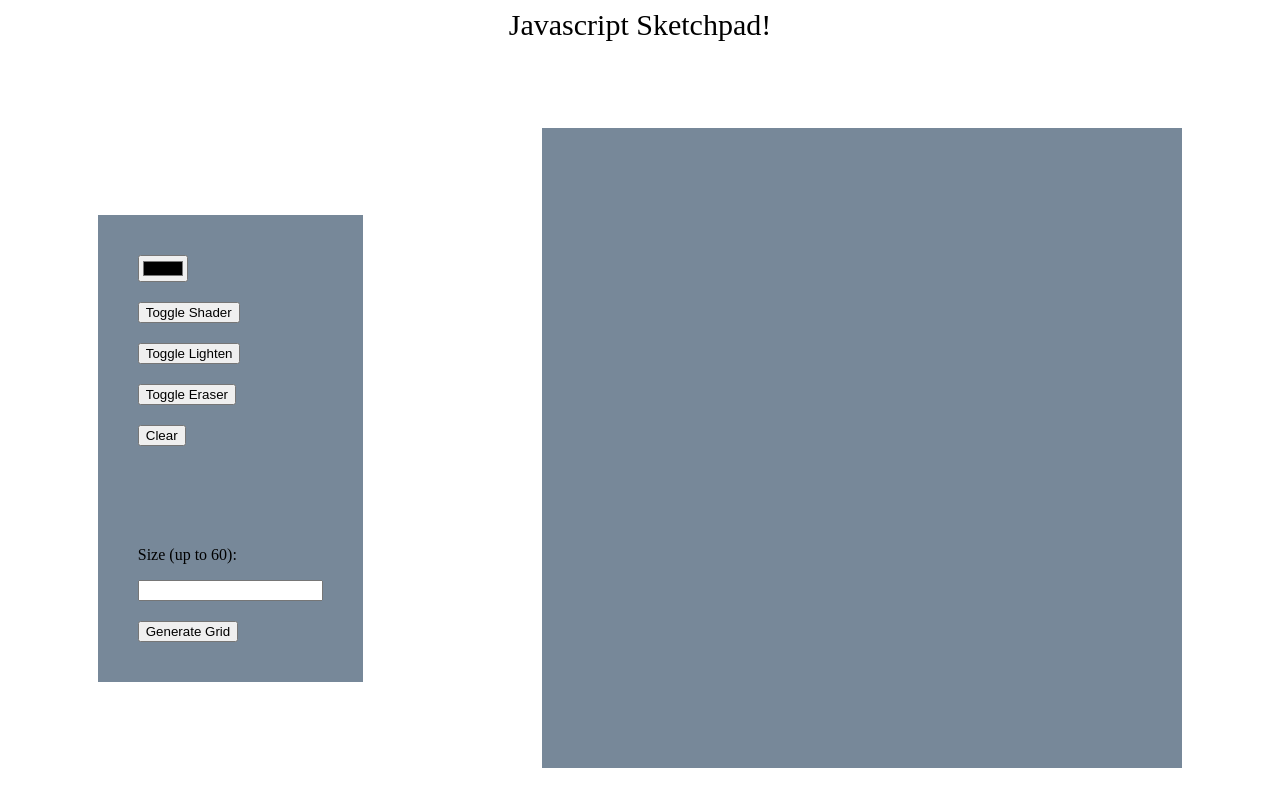
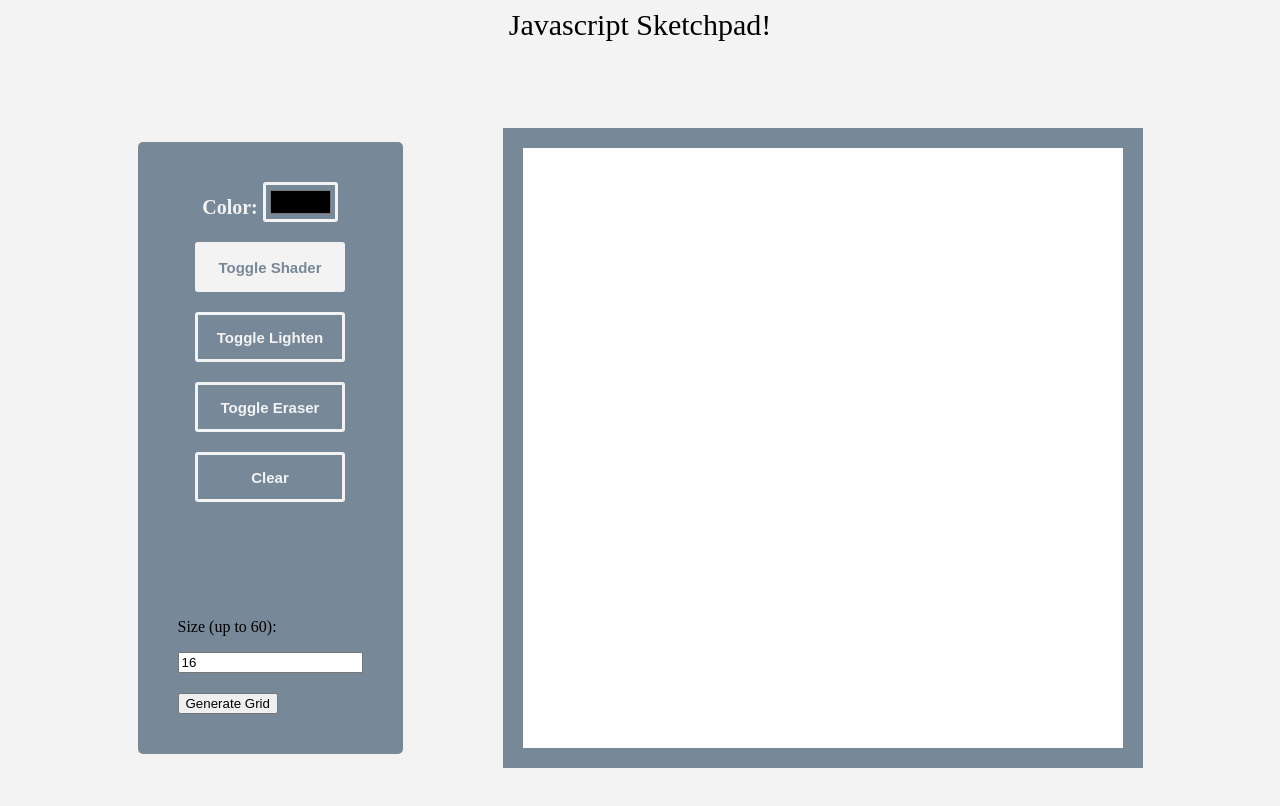
Before and after one commit to b-capra/sketchpad, a plain HTML site: page index.html in a window 1280 px wide. Both pictures are taken after a click on the button "Toggle Shader". Drawn offline with Linux system fonts and the light colour scheme.

Commit message:
Add color selector, eraser toggle functionality

```diff
--- a/app.js
+++ b/app.js
@@ -2,6 +2,13 @@
 
 const container = document.querySelector('.gridcontainer');
 const submit = document.querySelector('#gridSubmit');
+const gridInput = document.querySelector('#gridInput');
+
+function initialGrid() {
+  clearGrid();
+  setupGrid(16);
+  gridInput.value = 16;
+}
 
 function setupGrid(size) {
   if (size > 60 || typeof size !== 'number') {
@@ -12,6 +19,7 @@ function setupGrid(size) {
     gridElement.style.width = `${600 / size}px`;
     gridElement.style.height = `${600 / size}px`;
     gridElement.style.backgroundColor = 'white';
+    gridElement.classList.add('gridElement');
     gridElement.addEventListener('mousedown', draw);
     gridElement.addEventListener('mouseover', draw);
     container.appendChild(gridElement);
@@ -25,14 +33,14 @@ function clearGrid() {
 }
 
 submit.addEventListener('click', () => {
-  const inputValue = parseInt(document.querySelector('#gridInput').value)
+  const inputValue = parseInt(gridInput.value)
   clearGrid();
   setupGrid(inputValue);
 })
 
+initialGrid();
 
 // Draw functionality
-
 let mouseDown = false;
 document.onmousedown = () => (mouseDown = true);
 document.onmouseup = () => (mouseDown = false);
@@ -40,12 +48,60 @@ document.onmouseup = () => (mouseDown = false);
 function draw(e) {
   if (e.type === 'mouseover' && !mouseDown) {
     return;
-  }
-  e.target.style.backgroundColor = "black";
+  } else if (mode === 'erase') {
+    e.target.style.backgroundColor = 'white';
+  } else if (mode === 'default')
+  e.target.style.backgroundColor = currentColor;
 }
 
+// Colors
+const colorInput = document.querySelector('#color-select');
+let currentColor = colorInput.value;
 
-// Controls
+colorInput.addEventListener('input', () => {
+  currentColor = colorInput.value;
+});
+
+
+// ---CONTROLS---
 
 const display = document.querySelector('#gridCaption');
+const toggles = document.querySelectorAll('.toggle');
+const eraser = document.querySelector('#erase');
+const clear = document.querySelector('#clear');
+let active = false;
+let mode = 'default';
+
 display.textContent = 'Size (up to 60): ';
+
+// Toggle button styles
+toggles.forEach((btn) => {
+  btn.addEventListener('click', () => {
+    if (active === false) {
+      btn.classList.add('btnActive');
+      active = true;
+      return;
+    } else if (active === true) {
+      btn.classList.remove('btnActive');
+      active = false;
+      return;
+    }
+  });
+});
+
+// Eraser
+eraser.addEventListener('click', () => {
+  if (mode === 'erase') {
+    mode = 'default';
+  } else {
+    mode = 'erase';
+  }
+})
+
+// Clear
+clear.addEventListener('click', () => {
+  const allGrid = document.querySelectorAll('.gridElement');
+  allGrid.forEach((div) => {
+    div.style.backgroundColor = 'white';
+  });
+});
--- a/index.html
+++ b/index.html
@@ -11,11 +11,11 @@
   <header>Javascript Sketchpad!</header>
   <main>
     <div class="controls">
-      <input class="control-item" id="color-select" type="color">
-      <button class="control-item" id="darken">Toggle Shader</button>
-      <button class="control-item" id="lighten">Toggle Lighten</button>
-      <button class="control-item" id="erase">Toggle Eraser</button>
-      <button class="control-item" id="clear">Clear</button>
+      <div class="colorcontainer"><p id="color-label">Color: </p><input id="color-select" type="color" value="#000000"></div>
+      <button class="control-item btn toggle" id="darken">Toggle Shader</button>
+      <button class="control-item btn toggle" id="lighten">Toggle Lighten</button>
+      <button class="control-item btn toggle" id="erase">Toggle Eraser</button>
+      <button class="control-item btn" id="clear">Clear</button>
       <div class="slidecontainer">
         <p id="gridCaption"></p>
         <input id="gridInput" type="text">
--- a/style.css
+++ b/style.css
@@ -1,3 +1,7 @@
+body {
+  background-color: #f3f3f3;
+}
+
 header {
   height: 10vh;
   text-align: center;
@@ -7,8 +11,9 @@ header {
 main {
   height: 90vh;
   display: flex;
-  justify-content: space-around;
+  justify-content: center;
   align-items: center;
+  gap: 100px;
 }
 
 .gridcontainer {
@@ -25,11 +30,58 @@ main {
 .controls {
   background-color: lightslategray;
   padding: 40px;
+  display: flex;
+  flex-direction: column;
+  justify-content: center;
+  align-items: center;
+  border-radius: 5px;
+}
+
+#color-label {
+  font-size: 20px;
+  font-weight: bold;
+  color: #f3f3f3;
+}
+
+#color-label, #color-select {
+  display: inline;
+  margin-bottom: 20px;
+}
+
+#color-select {
+  background-color: lightslategray;
+  border: 3px solid #f3f3f3;
+  border-radius: 3px;
+  height: 40px;
+  width: 75px;
 }
 
 .control-item {
   display: block;
   margin-bottom: 20px;
+}
+
+.btn {
+  background-color: lightslategray;
+  border: 3px solid #f3f3f3;
+  border-radius: 3px;
+  height: 50px;
+  width: 150px;
+  color: #f3f3f3;
+  font-size: 15px;
+  font-weight: bold;
+  transition: background-color 0.1s;
+  transition: color 0.1s;
+}
+
+.btn:hover {
+  background-color: #f3f3f3;
+  color: lightslategray;
+}
+
+.btnActive {
+  background-color: #f3f3f3;
+  color: lightslategray;
 }
 
 #clear {
```
